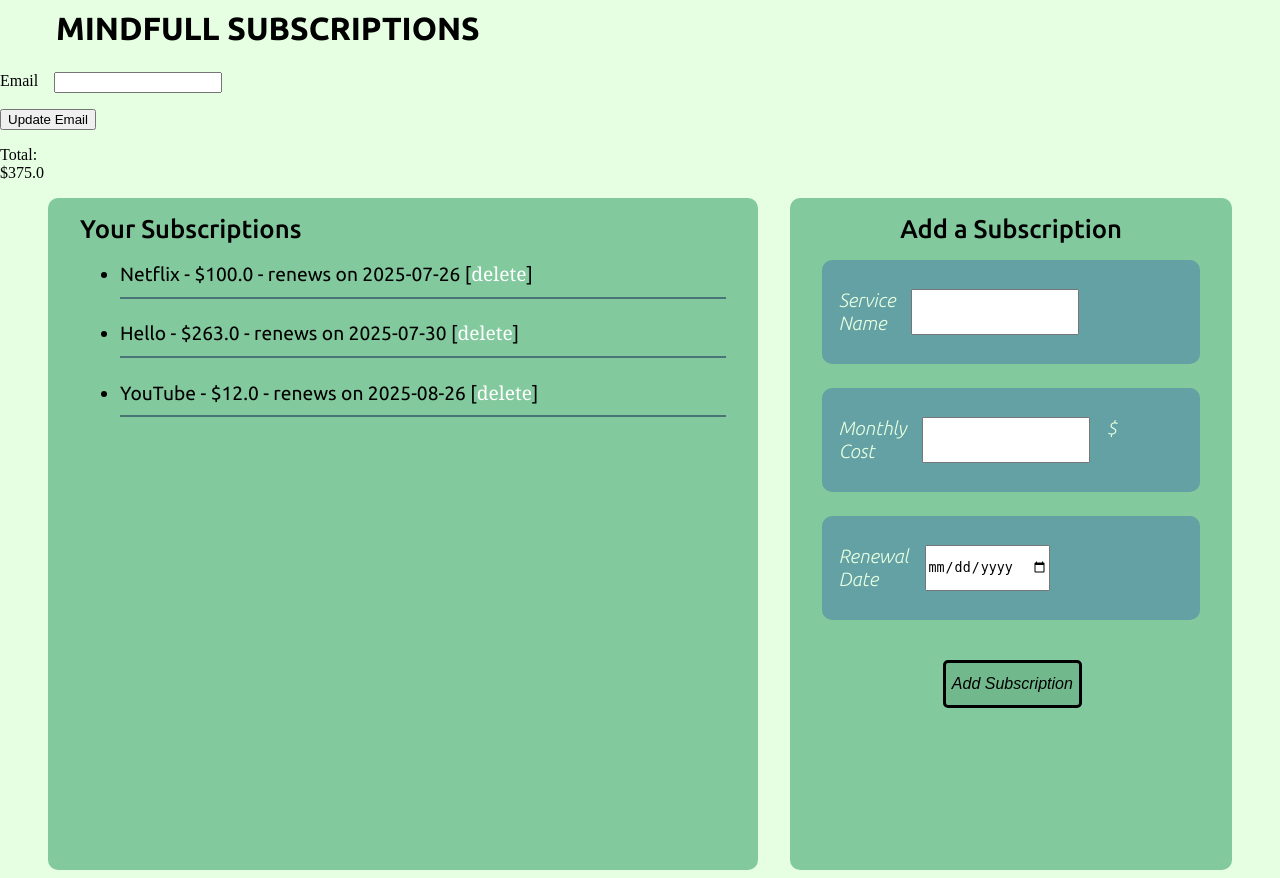
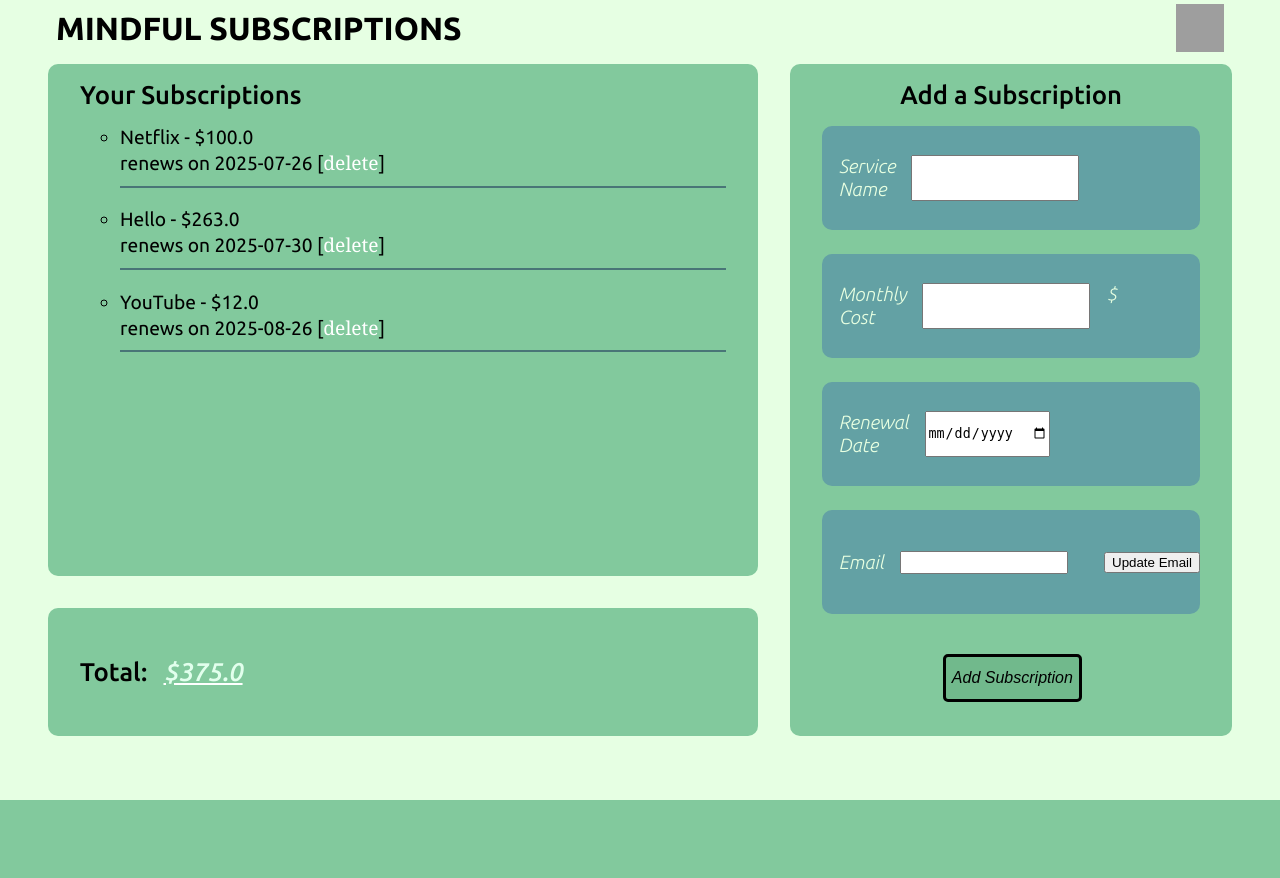
Before and after one commit to ivan-in-a-nutshell/subscriptions_tracker, a Flask app: page /subscriptions in a window 1280 px wide. After the commit the page ends 800 px from the top, so only its background shows below. Run offline with Flask 3, Linux system fonts and the light colour scheme; data that the repository does not hold is empty; grey boxes are pictures that could not be loaded.

Commit message:
Finished site

```diff
--- a/app/static/style.css
+++ b/app/static/style.css
@@ -3,6 +3,11 @@
 body{
     margin: 0;
     padding: 0;
+}
+
+.icon{
+    width: 3rem;
+    height:3rem;
 }
 
 h1{
@@ -107,7 +112,7 @@ p{
     padding: 0;
     width: 100%;
     max-height: 100vh;
-    height: 84vh;
+    height: 100%;
     display: flex;
     flex-direction: column;
     gap: 2rem;
@@ -116,7 +121,7 @@ p{
 .bigger_box{
     padding: 1rem 2rem;
     width: calc(100% - 4rem);
-    max-height: 100%;
+    height: 100%;
     background-color: #82C99D;
     border-radius: 10px;
     overflow-y: auto;
@@ -127,6 +132,7 @@ li{
     font-weight: 400;
     font-size: 1.2rem;
     padding-bottom: .7rem;
+    list-style-type: circle;
 }
 
 a{
@@ -147,10 +153,13 @@ a:hover{
 .smaller_box{
     padding: 1rem 2rem;
     width: calc(100% - 4rem);
-    height: 25%;
+    height: 20%;
     background-color: #82C99D;
     border-radius: 10px;
     overflow-y: auto;
+    display: flex;
+    flex-direction: row;
+    align-items: center;
 }
 
 .center_text{
@@ -196,6 +205,13 @@ a{
     font-family: Georgia, 'Times New Roman', Times, serif;
 }
 
+.text{
+    text-decoration: underline white;
+    font-style: italic;
+    margin-left: 1rem;
+    color:rgb(226, 255, 237);
+}
+
 @media(max-width:1061px){
     span{
         display:none;
--- a/app/templates/subscriptions.html
+++ b/app/templates/subscriptions.html
@@ -11,24 +11,18 @@
 {% block content %}
 <main class="main">
     <section class="menu">
-        <h1>Mindfull Subscriptions</h1>
+        <h1>Mindful Subscriptions</h1>
+        <img src="https://img.icons8.com/?size=100&id=83743&format=png&color=000000" alt="icon" class="icon">
     </section>
 
-<form method="POST">
-    {{ email_form.hidden_tag() }}
-    <p>{{ email_form.email.label }} {{ email_form.email(size=20) }}</p>
-    <p>{{ email_form.submit() }}</p>
-
-<p>Total: ${{ total_cost }}</p>
-
     <section class="container">
-
+        <div class="second_part">
             <div class="bigger_box">
                 <h3>Your Subscriptions</h3>
                 <div>
                         <ul>
                         {% for sub in subscriptions %}
-                        <li>{{ sub.name }} - ${{ sub.cost }} - renews on {{ sub.renewal_date }}
+                            <li>{{ sub.name }} - ${{ sub.cost }} <br> renews on {{ sub.renewal_date }}
                                 [<a href="{{ url_for('main.delete', sub_id=sub.id) }}">delete</a>]
                                 <hr>
                             </li>
@@ -37,6 +31,10 @@
                 </div>
             </div>
 
+            <div class="smaller_box">
+                <h3>Total: <h3 class="text">${{ total_cost }}</h3></h3>
+            </div>
+        </div>
 
 
         <div class="main_box">
@@ -52,6 +50,11 @@
                         </div>
                         <div class="subscriptions">
                             <p>{{ form.renewal_date.label }} {{ form.renewal_date() }}</p>
+                        </div>
+                        <div class="subscriptions">
+                                {{ email_form.hidden_tag() }}
+                                <p>{{ email_form.email.label }} {{ email_form.email(size=20) }}</p>
+                                <p style="margin-left: auto;">{{ email_form.submit() }}</p>
                         </div>
                         <div class="center">
                             <p>{{ form.submit(class="button") }}</p>
```
Also changed, not shown: app.db. Lines whose indentation alone changed are shown as unchanged.
